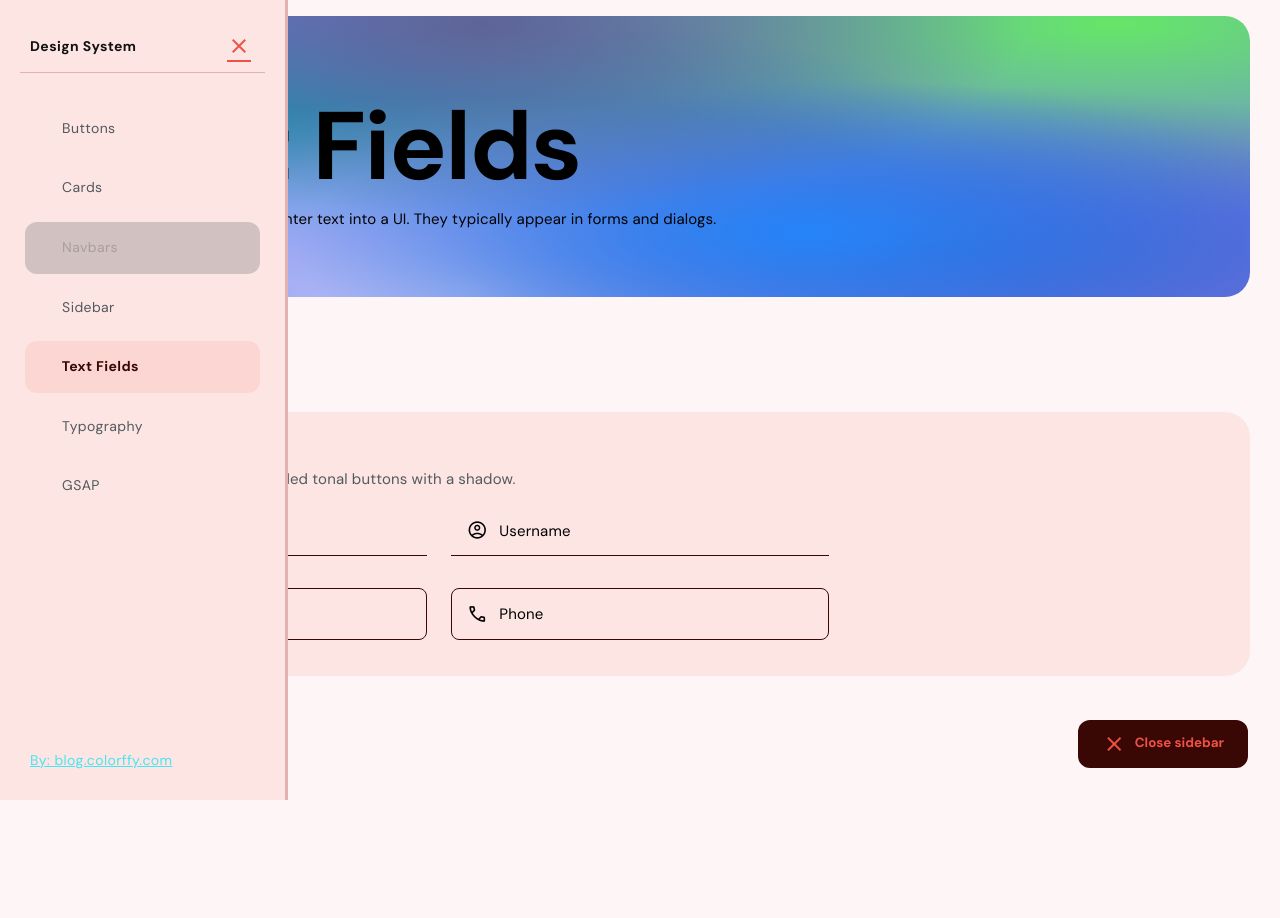
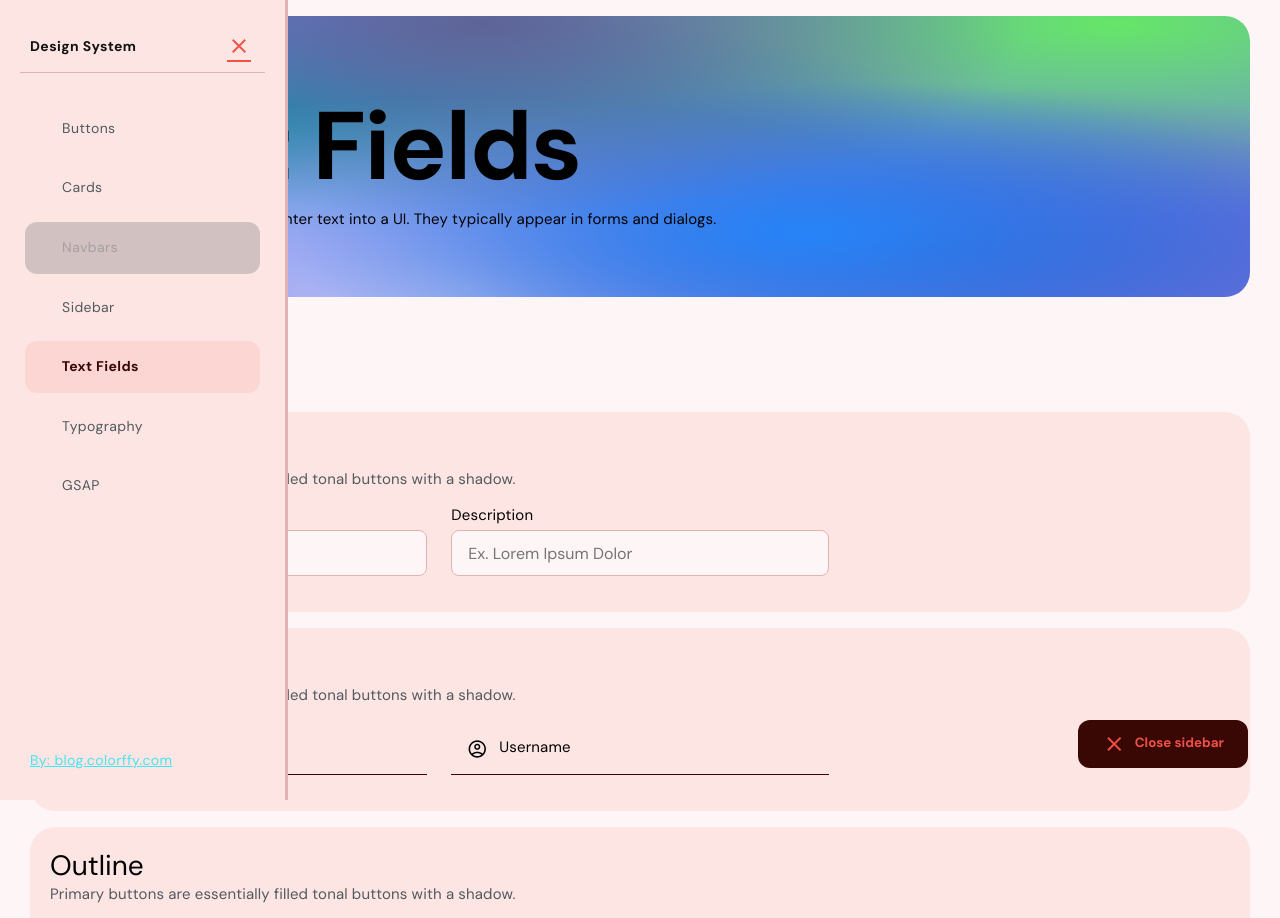
Before and after one commit to giancarlosgza/vuejs-components-web-app, a Vue app: page /text-fields in a window 1280 px wide. Shown: the top 918 px of the page. Before the commit the page ends 800 px from the top, so only its background shows below. Built offline with nearby package versions, Linux system fonts and the light colour scheme.

Commit message:
Text field types

```diff
--- a/src/assets/scss/abstracts/_dark-mode.scss
+++ b/src/assets/scss/abstracts/_dark-mode.scss
@@ -119,7 +119,7 @@
 
   // SIDEBAR
   .sidebar {
-    background-color: scale-color($color-surface-1, $lightness: 15%);
+    background-color: scale-color($color-surface-1, $lightness: 5%);
     color: $color-white;
     border: $color-surface-outline;
 
--- a/src/assets/scss/abstracts/_mixins.scss
+++ b/src/assets/scss/abstracts/_mixins.scss
@@ -30,6 +30,7 @@
   border-radius: v.$border-radius-12;
   font-family: v.$font-dm-sans;
   transition: v.$transition-cubic-bezier;
+  cursor: pointer;
 }
 
 @mixin btn-filled($color, $bg) {
--- a/src/assets/scss/layout/_forms.scss
+++ b/src/assets/scss/layout/_forms.scss
@@ -21,6 +21,7 @@
     padding: .7rem $space-1;
     transition: $transition-cubic-bezier;
     font-size: 16px;
+    font-family: $font-dm-sans;
   }
 
   // FILLED FIELD
--- a/src/views/TextFieldsView.vue
+++ b/src/views/TextFieldsView.vue
@@ -27,6 +27,47 @@
         <div class="col-12">
           <h2 class="mb-3">Types</h2>
         </div>
+        <!-- NORMAL -->
+        <div class="col-12">
+          <div class="card">
+            <div class="card-body">
+              <h3 class="title">Normal</h3>
+              <p class="subtitle-1 text-muted mb-2">
+                Primary buttons are essentially filled tonal buttons with a
+                shadow.
+              </p>
+
+              <div class="row mt-3">
+                <div class="col-4">
+                  <div class="form-control">
+                    <label for="input-normal">Album title</label>
+                    <input
+                        id="input-normal"
+                        type="text"
+                        class="text-field"
+                        name="Title"
+                        placeholder="Ex. Birthday party"
+                    />
+                  </div>
+                </div>
+                <div class="col-4">
+                  <div class="form-control">
+                    <label for="input-normal-2">Description</label>
+                    <input
+                        id="input-normal-2"
+                        type="text"
+                        class="text-field"
+                        name="Description"
+                        placeholder="Ex. Lorem Ipsum Dolor"
+                    />
+                  </div>
+                </div>
+              </div>
+
+            </div>
+          </div>
+        </div>
+        <!-- FILLED -->
         <div class="col-12">
           <div class="card">
             <div class="card-body">
@@ -35,7 +76,6 @@
                 Primary buttons are essentially filled tonal buttons with a
                 shadow.
               </p>
-
               <div class="row mt-3">
                 <div class="col-4">
                   <div class="form-control">
@@ -51,10 +91,10 @@
                 </div>
                 <div class="col-4">
                   <div class="form-control">
-                    <label for="input-filled">Username</label>
+                    <label for="input-filled-2">Username</label>
                     <span class="material-symbols-rounded">&#xe853;</span>
                     <input
-                        id="input-filled"
+                        id="input-filled-2"
                         type="text"
                         class="text-field filled-field"
                         name="Username"
@@ -63,7 +103,18 @@
                   </div>
                 </div>
               </div>
-
+            </div>
+          </div>
+        </div>
+        <!-- OUTLINE -->
+        <div class="col-12">
+          <div class="card">
+            <div class="card-body">
+              <h3 class="title">Outline</h3>
+              <p class="subtitle-1 text-muted mb-2">
+                Primary buttons are essentially filled tonal buttons with a
+                shadow.
+              </p>
               <div class="row mt-3">
                 <div class="col-4">
                   <div class="form-control">
@@ -79,10 +130,10 @@
                 </div>
                 <div class="col-4">
                   <div class="form-control">
-                    <label for="input-outline">Phone</label>
+                    <label for="input-outline-2">Phone</label>
                     <span class="material-symbols-rounded">&#xe0b0;</span>
                     <input
-                        id="input-outline"
+                        id="input-outline-2"
                         type="text"
                         class="text-field outline-field"
                         name="Phone"
@@ -91,7 +142,6 @@
                   </div>
                 </div>
               </div>
-
             </div>
           </div>
         </div>
```
